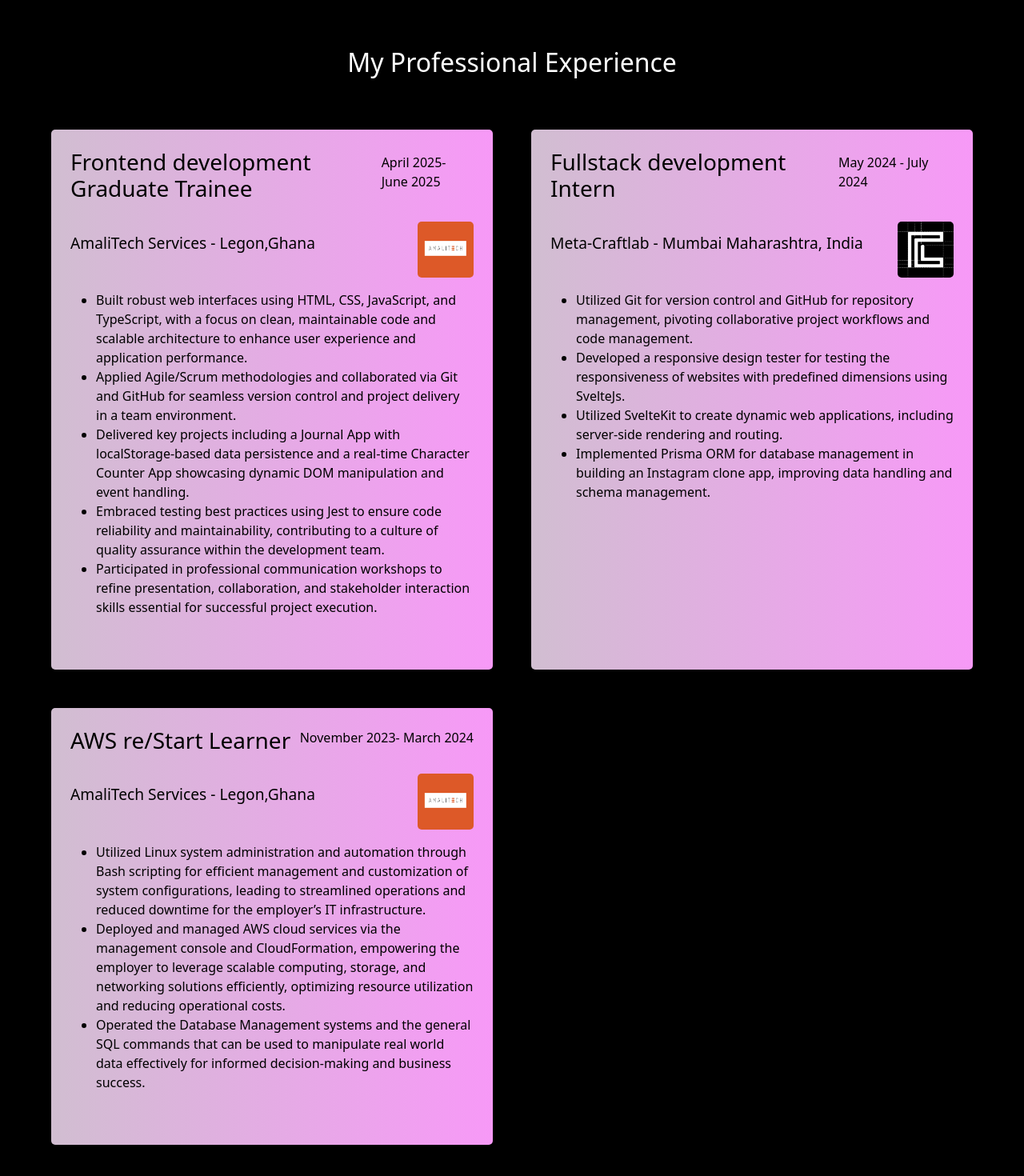
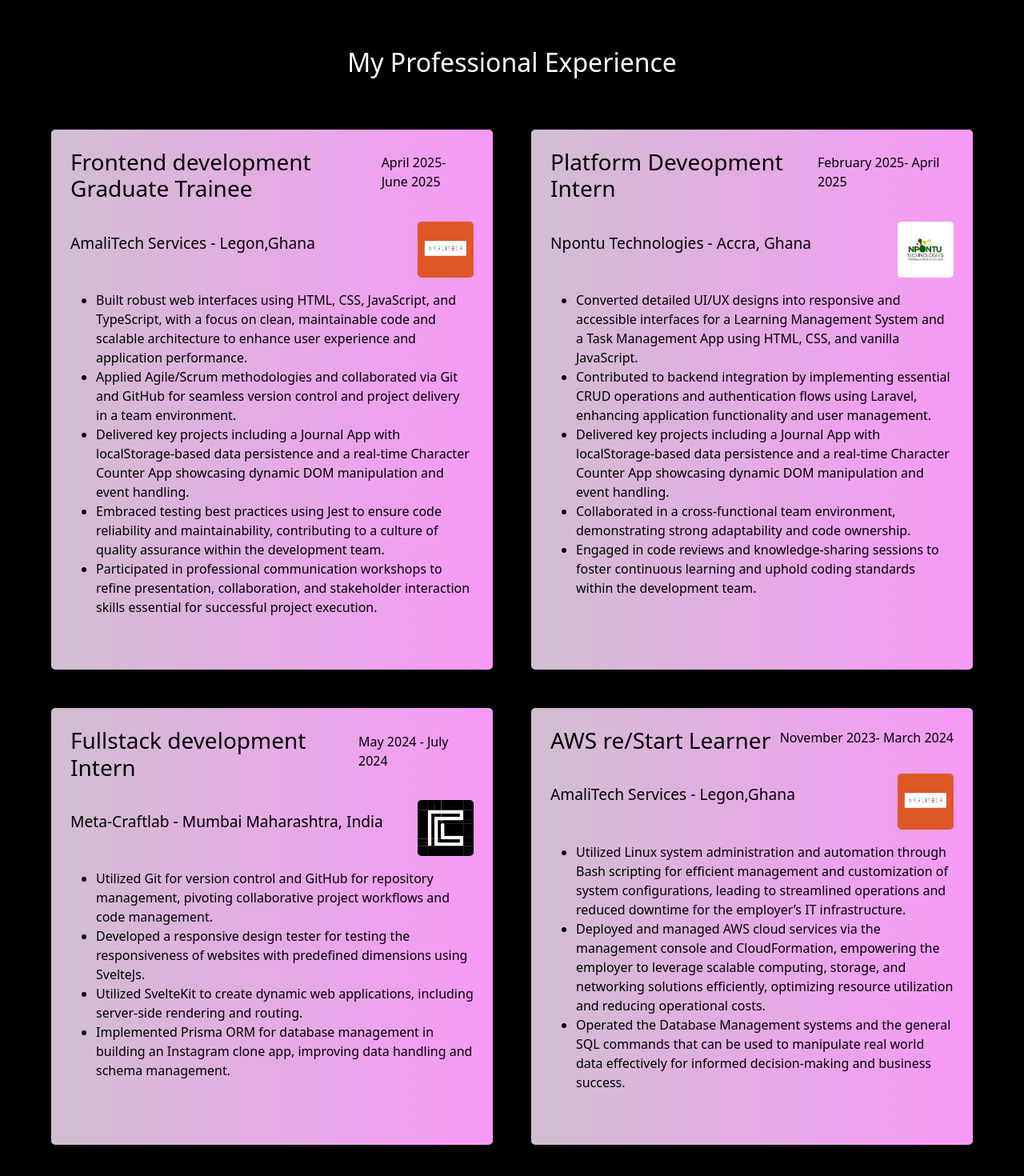
Before and after one commit to dkmakyer/portfolio-website, a React (Vite) app in the folder portfolio-website/: page /about in a window 1280 px wide. Shown: the part 737-2207 px from the top of the page at 80% size. Built offline with nearby package versions, Linux system fonts and the light colour scheme.

Commit message:
updated experience container

```diff
--- a/portfolio-website/src/components/experience/Experience.jsx
+++ b/portfolio-website/src/components/experience/Experience.jsx
@@ -3,7 +3,7 @@ import "./experience.css";
 import images from '../images';
 
 const Experience = () => {
-    const { craftlab, amalitech } = images;
+    const { craftlab, amalitech, npontuLogo } = images;
 
     const experienceData = [
         {
@@ -18,6 +18,20 @@ const Experience = () => {
                 "Delivered key projects including a Journal App with localStorage-based data persistence and a real-time Character Counter App showcasing dynamic DOM manipulation and event handling.",
                 "Embraced testing best practices using Jest to ensure code reliability and maintainability, contributing to a culture of quality assurance within the development team.",
                 "Participated in professional communication workshops to refine presentation, collaboration, and stakeholder interaction skills essential for successful project execution."
+            ]
+        },
+        {
+            id: 2,
+            position: "Platform Deveopment Intern",
+            date: "February 2025- April 2025",
+            srcImg: npontuLogo,
+            location: "Npontu Technologies - Accra, Ghana",
+            duties: [
+                "Converted detailed UI/UX designs into responsive and accessible interfaces for a Learning Management System and a Task Management App using HTML, CSS, and vanilla JavaScript.",
+                "Contributed to backend integration by implementing essential CRUD operations and authentication flows using Laravel, enhancing application functionality and user management.",
+                "Delivered key projects including a Journal App with localStorage-based data persistence and a real-time Character Counter App showcasing dynamic DOM manipulation and event handling.",
+                "Collaborated in a cross-functional team environment, demonstrating strong adaptability and code ownership.",
+                "Engaged in code reviews and knowledge-sharing sessions to foster continuous learning and uphold coding standards within the development team."
             ]
         },
         {
--- a/portfolio-website/src/components/images.js
+++ b/portfolio-website/src/components/images.js
@@ -21,9 +21,12 @@ import responsiveApp from "../assets/responsive-design-tester.jpg";
 import ecommerceApp from "../assets/ecommerce-website-pic.png";
 import shoppingSpree from "../assets/shopping-spree.png";
 import dashboardApp from "../assets/dashboard.png";
+import npontuLogo from "../assets/npontu-logo.jpg"
+
+
 
 const images = {
-    html, css, js, react, bootstrap, git, aws, tailwindcss, svelte, myPic, github, bash, sql, craftlab, amalitech, memeApp, socialApp, tenziesApp, redirect, responsiveApp, ecommerceApp, shoppingSpree, dashboardApp
+    html, css, js, react, bootstrap, git, aws, tailwindcss, svelte, myPic, github, bash, sql, craftlab, amalitech, memeApp, socialApp, tenziesApp, redirect, responsiveApp, ecommerceApp, shoppingSpree, dashboardApp, npontuLogo
 };
 
 export default images;
```
Also changed, not shown: portfolio-website/src/assets/npontu-logo.jpg (added).
